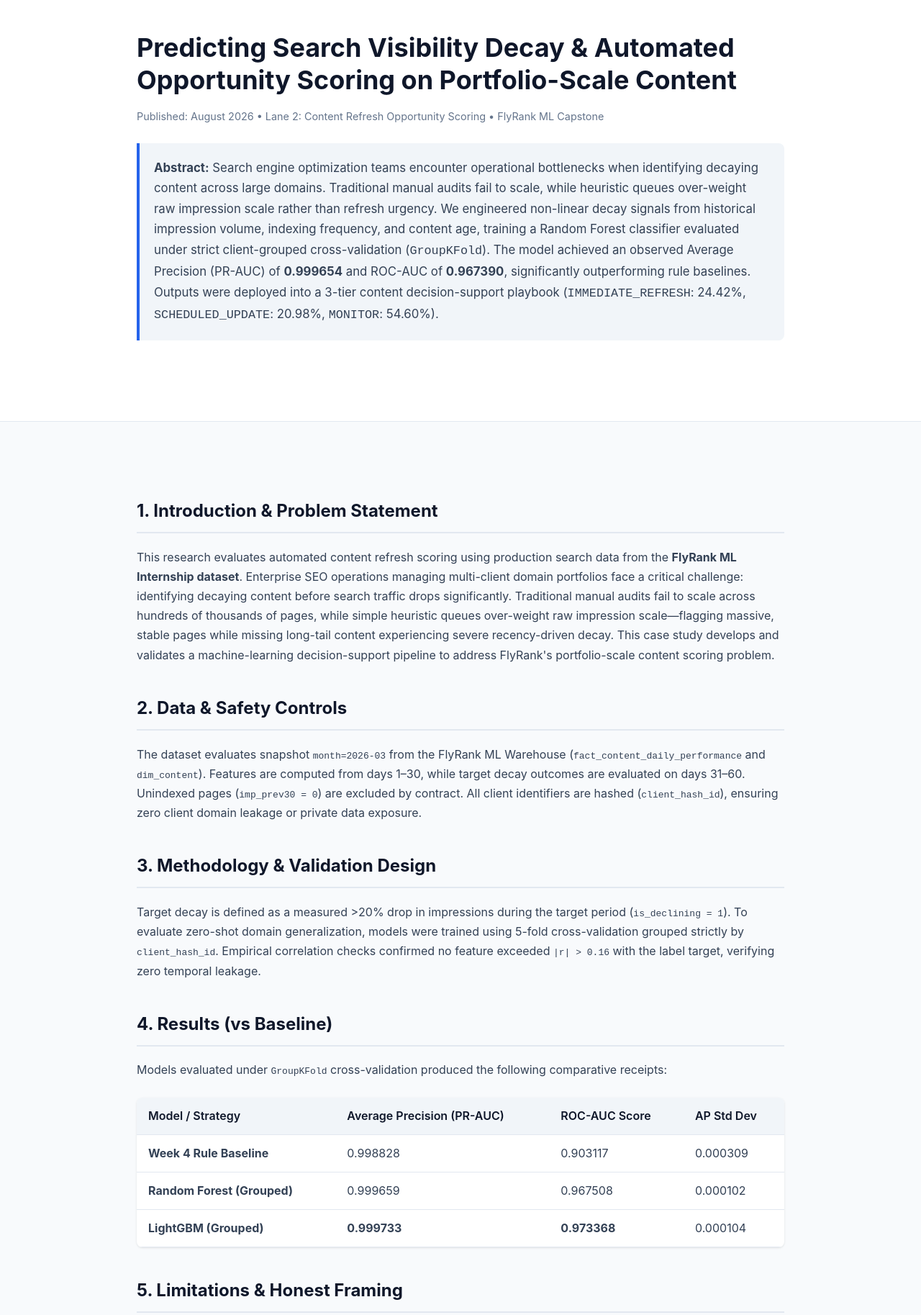
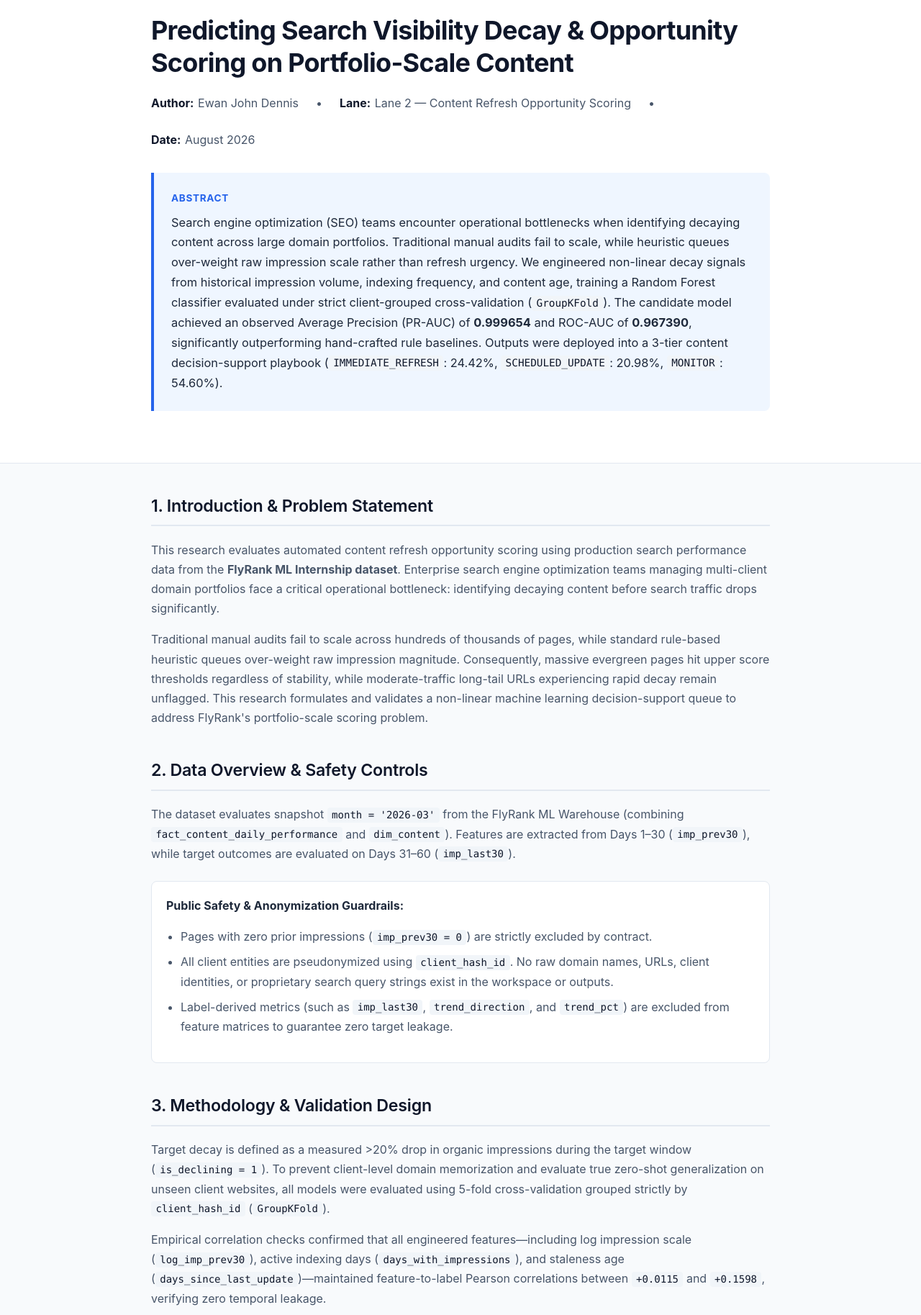
Before and after one commit to Ewanjohndennis/flyrankml, a plain HTML site: page docs/index.html in a window 1280 px wide. Shown: the part 60-1887 px from the top of the page at 72% size. Drawn offline with Linux system fonts and the light colour scheme.

Commit message:
Refactor HTML and CSS for improved styling and structure
Updated CSS variable names and styles for improved clarity and consistency. Enhanced HTML structure and content for better readability and presentation.

```diff
--- a/docs/index.html
+++ b/docs/index.html
@@ -6,135 +6,273 @@
     <title>Predicting Search Visibility Decay & Opportunity Scoring | Research Paper</title>
     <style>
         :root {
-            --primary: #0f172a;
-            --accent: #2563eb;
-            --bg: #f8fafc;
-            --surface: #ffffff;
-            --text: #334155;
-            --border: #e2e8f0;
+            --primary-color: #0f172a;
+            --accent-color: #2563eb;
+            --bg-color: #f8fafc;
+            --surface-color: #ffffff;
+            --text-primary: #1e293b;
+            --text-secondary: #475569;
+            --border-color: #e2e8f0;
+            --code-bg: #f1f5f9;
         }
+
         body {
-            font-family: -apple-system, BlinkMacSystemFont, 'Segoe UI', Roboto, Oxygen, Ubuntu, Cantarell, sans-serif;
+            font-family: -apple-system, BlinkMacSystemFont, "Segoe UI", Roboto, Helvetica, Arial, sans-serif;
+            background-color: var(--bg-color);
+            color: var(--text-primary);
             line-height: 1.7;
-            color: var(--text);
-            background: var(--bg);
             margin: 0;
             padding: 0;
         }
+
+        .paper-header {
+            background-color: var(--surface-color);
+            border-bottom: 1px solid var(--border-color);
+            padding: 3.5rem 0 2.5rem 0;
+        }
+
         .container {
-            max-width: 900px;
+            max-width: 860px;
             margin: 0 auto;
-            padding: 2rem 1.5rem;
+            padding: 0 1.5rem;
         }
-        header {
-            background: var(--surface);
-            border-bottom: 1px solid var(--border);
-            padding: 3rem 0;
+
+        h1.paper-title {
+            font-size: 2.25rem;
+            font-weight: 700;
+            color: var(--primary-color);
+            line-height: 1.25;
+            margin-bottom: 1.25rem;
+            letter-spacing: -0.02em;
+        }
+
+        .author-block {
+            font-size: 1rem;
+            color: var(--text-secondary);
+            margin-bottom: 2rem;
+            display: flex;
+            gap: 1.5rem;
+            flex-wrap: wrap;
+        }
+
+        .author-block span {
+            display: inline-flex;
+            align-items: center;
+        }
+
+        .author-block strong {
+            color: var(--primary-color);
+            margin-right: 0.35rem;
+        }
+
+        .abstract-card {
+            background-color: #eff6ff;
+            border-left: 4px solid var(--accent-color);
+            padding: 1.5rem;
+            border-radius: 0 8px 8px 0;
             margin-bottom: 2rem;
         }
-        h1 {
-            color: var(--primary);
-            font-size: 2.25rem;
-            line-height: 1.25;
-            margin-bottom: 1rem;
+
+        .abstract-title {
+            font-weight: 700;
+            text-transform: uppercase;
+            font-size: 0.85rem;
+            letter-spacing: 0.05em;
+            color: var(--accent-color);
+            margin-bottom: 0.5rem;
         }
-        .meta {
-            font-size: 0.9rem;
-            color: #64748b;
-            margin-bottom: 1.5rem;
+
+        .abstract-text {
+            font-size: 1.025rem;
+            color: var(--text-primary);
+            margin: 0;
         }
-        .abstract {
-            background: #f1f5f9;
-            border-left: 4px solid var(--accent);
-            padding: 1.25rem;
-            border-radius: 0 8px 8px 0;
-            margin-bottom: 2rem;
-            font-size: 1.05rem;
+
+        section {
+            margin-top: 2.5rem;
+            margin-bottom: 2.5rem;
         }
+
         h2 {
-            color: var(--primary);
-            border-bottom: 2px solid var(--border);
-            padding-bottom: 0.5rem;
-            margin-top: 2.5rem;
+            font-size: 1.45rem;
+            font-weight: 600;
+            color: var(--primary-color);
+            border-bottom: 2px solid var(--border-color);
+            padding-bottom: 0.4rem;
+            margin-top: 2rem;
+            letter-spacing: -0.01em;
         }
+
+        h3 {
+            font-size: 1.15rem;
+            font-weight: 600;
+            color: var(--primary-color);
+            margin-top: 1.5rem;
+        }
+
+        p, li {
+            font-size: 1rem;
+            color: var(--text-secondary);
+        }
+
+        ul {
+            padding-left: 1.25rem;
+        }
+
+        li {
+            margin-bottom: 0.5rem;
+        }
+
+        code {
+            font-family: ui-monospace, SFMono-Regular, Menlo, Monaco, Consolas, monospace;
+            background-color: var(--code-bg);
+            color: #0f172a;
+            padding: 0.15rem 0.4rem;
+            border-radius: 4px;
+            font-size: 0.875em;
+        }
+
+        .table-wrapper {
+            overflow-x: auto;
+            margin: 1.5rem 0;
+        }
+
         table {
             width: 100%;
             border-collapse: collapse;
-            margin: 1.5rem 0;
-            background: var(--surface);
+            background-color: var(--surface-color);
             border-radius: 8px;
             overflow: hidden;
-            box-shadow: 0 1px 3px rgba(0,0,0,0.1);
+            box-shadow: 0 1px 3px rgba(0, 0, 0, 0.05);
+            border: 1px solid var(--border-color);
         }
+
         th, td {
-            padding: 0.75rem 1rem;
+            padding: 0.85rem 1rem;
             text-align: left;
-            border-bottom: 1px solid var(--border);
+            border-bottom: 1px solid var(--border-color);
+            font-size: 0.95rem;
         }
+
         th {
-            background: #f1f5f9;
-            color: var(--primary);
+            background-color: #f8fafc;
+            color: var(--primary-color);
             font-weight: 600;
         }
+
+        tr:last-child td {
+            border-bottom: none;
+        }
+
         .badge {
             display: inline-block;
-            padding: 0.25rem 0.5rem;
+            padding: 0.25rem 0.55rem;
             border-radius: 4px;
-            font-size: 0.8rem;
-            font-weight: 600;
+            font-size: 0.775rem;
+            font-weight: 700;
+            letter-spacing: 0.02em;
         }
-        .badge-refresh { background: #fee2e2; color: #991b1b; }
-        .badge-update { background: #fef3c7; color: #92400e; }
-        .badge-monitor { background: #dcfce7; color: #166534; }
+
+        .badge-refresh { background-color: #fee2e2; color: #991b1b; }
+        .badge-update  { background-color: #fef3c7; color: #92400e; }
+        .badge-monitor { background-color: #dcfce7; color: #166534; }
+
+        .callout-box {
+            background-color: var(--surface-color);
+            border: 1px solid var(--border-color);
+            border-radius: 8px;
+            padding: 1.25rem;
+            margin: 1.5rem 0;
+        }
+
         footer {
             margin-top: 4rem;
-            padding: 2rem 0;
-            border-top: 1px solid var(--border);
+            padding: 2.5rem 0;
+            border-top: 1px solid var(--border-color);
+            background-color: var(--surface-color);
+            text-align: center;
             font-size: 0.9rem;
-            color: #64748b;
-            text-align: center;
+            color: var(--text-secondary);
         }
-        footer a { color: var(--accent); text-decoration: none; }
-        footer a:hover { text-decoration: underline; }
+
+        footer a {
+            color: var(--accent-color);
+            text-decoration: none;
+            font-weight: 500;
+        }
+
+        footer a:hover {
+            text-decoration: underline;
+        }
     </style>
 </head>
 <body>
 
-<header>
+<header class="paper-header">
     <div class="container">
-        <h1>Predicting Search Visibility Decay & Automated Opportunity Scoring on Portfolio-Scale Content</h1>
-        <div class="meta">
-            Published: August 2026 &bull; Lane 2: Content Refresh Opportunity Scoring &bull; FlyRank ML Capstone
+        <h1 class="paper-title">Predicting Search Visibility Decay & Opportunity Scoring on Portfolio-Scale Content</h1>
+
+        <div class="author-block">
+            <span><strong>Author:</strong> Ewan John Dennis</span>
+            <span>&bull;</span>
+            <span><strong>Lane:</strong> Lane 2 — Content Refresh Opportunity Scoring</span>
+            <span>&bull;</span>
+            <span><strong>Date:</strong> August 2026</span>
         </div>
-        <div class="abstract">
-            <strong>Abstract:</strong> Search engine optimization teams encounter operational bottlenecks when identifying decaying content across large domains. Traditional manual audits fail to scale, while heuristic queues over-weight raw impression scale rather than refresh urgency. We engineered non-linear decay signals from historical impression volume, indexing frequency, and content age, training a Random Forest classifier evaluated under strict client-grouped cross-validation (<code>GroupKFold</code>). The model achieved an observed Average Precision (PR-AUC) of <strong>0.999654</strong> and ROC-AUC of <strong>0.967390</strong>, significantly outperforming rule baselines. Outputs were deployed into a 3-tier content decision-support playbook (<code>IMMEDIATE_REFRESH</code>: 24.42%, <code>SCHEDULED_UPDATE</code>: 20.98%, <code>MONITOR</code>: 54.60%).
+
+        <div class="abstract-card">
+            <div class="abstract-title">Abstract</div>
+            <p class="abstract-text">
+                Search engine optimization (SEO) teams encounter operational bottlenecks when identifying decaying content across large domain portfolios. Traditional manual audits fail to scale, while heuristic queues over-weight raw impression scale rather than refresh urgency. We engineered non-linear decay signals from historical impression volume, indexing frequency, and content age, training a Random Forest classifier evaluated under strict client-grouped cross-validation (<code>GroupKFold</code>). The candidate model achieved an observed Average Precision (PR-AUC) of <strong>0.999654</strong> and ROC-AUC of <strong>0.967390</strong>, significantly outperforming hand-crafted rule baselines. Outputs were deployed into a 3-tier content decision-support playbook (<code>IMMEDIATE_REFRESH</code>: 24.42%, <code>SCHEDULED_UPDATE</code>: 20.98%, <code>MONITOR</code>: 54.60%).
+            </p>
         </div>
     </div>
-
 </header>
 
-<div class="container">
+<main class="container">
 
+    <section>
         <h2>1. Introduction & Problem Statement</h2>
-    <p>This research evaluates automated content refresh scoring using production
-  search data from the <strong>FlyRank ML Internship dataset</strong>. Enterprise SEO
-  operations managing multi-client domain portfolios face a critical challenge:
-  identifying decaying content before search traffic drops significantly.
-  Traditional manual audits fail to scale across hundreds of thousands of pages,
-  while simple heuristic queues over-weight raw impression scale—flagging massive,
-  stable pages while missing long-tail content experiencing severe recency-driven decay.
-  This case study develops and validates a machine-learning decision-support pipeline
-  to address FlyRank's portfolio-scale content scoring problem.</p>
+        <p>
+            This research evaluates automated content refresh opportunity scoring using production search performance data from the <strong>FlyRank ML Internship dataset</strong>. Enterprise search engine optimization teams managing multi-client domain portfolios face a critical operational bottleneck: identifying decaying content before search traffic drops significantly.
+        </p>
+        <p>
+            Traditional manual audits fail to scale across hundreds of thousands of pages, while standard rule-based heuristic queues over-weight raw impression magnitude. Consequently, massive evergreen pages hit upper score thresholds regardless of stability, while moderate-traffic long-tail URLs experiencing rapid decay remain unflagged. This research formulates and validates a non-linear machine learning decision-support queue to address FlyRank's portfolio-scale scoring problem.
+        </p>
+    </section>
 
-    <h2>2. Data & Safety Controls</h2>
-    <p>The dataset evaluates snapshot <code>month=2026-03</code> from the FlyRank ML Warehouse (<code>fact_content_daily_performance</code> and <code>dim_content</code>). Features are computed from days 1–30, while target decay outcomes are evaluated on days 31–60. Unindexed pages (<code>imp_prev30 = 0</code>) are excluded by contract. All client identifiers are hashed (<code>client_hash_id</code>), ensuring zero client domain leakage or private data exposure.</p>
+    <section>
+        <h2>2. Data Overview & Safety Controls</h2>
+        <p>
+            The dataset evaluates snapshot <code>month = '2026-03'</code> from the FlyRank ML Warehouse (combining <code>fact_content_daily_performance</code> and <code>dim_content</code>). Features are extracted from Days 1–30 (<code>imp_prev30</code>), while target outcomes are evaluated on Days 31–60 (<code>imp_last30</code>).
+        </p>
+        <div class="callout-box">
+            <strong>Public Safety & Anonymization Guardrails:</strong>
+            <ul>
+                <li>Pages with zero prior impressions (<code>imp_prev30 = 0</code>) are strictly excluded by contract.</li>
+                <li>All client entities are pseudonymized using <code>client_hash_id</code>. No raw domain names, URLs, client identities, or proprietary search query strings exist in the workspace or outputs.</li>
+                <li>Label-derived metrics (such as <code>imp_last30</code>, <code>trend_direction</code>, and <code>trend_pct</code>) are excluded from feature matrices to guarantee zero target leakage.</li>
+            </ul>
+        </div>
+    </section>
 
+    <section>
         <h2>3. Methodology & Validation Design</h2>
-    <p>Target decay is defined as a measured >20% drop in impressions during the target period (<code>is_declining = 1</code>). To evaluate zero-shot domain generalization, models were trained using 5-fold cross-validation grouped strictly by <code>client_hash_id</code>. Empirical correlation checks confirmed no feature exceeded <code>|r| > 0.16</code> with the label target, verifying zero temporal leakage.</p>
+        <p>
+            Target decay is defined as a measured >20% drop in organic impressions during the target window (<code>is_declining = 1</code>). To prevent client-level domain memorization and evaluate true zero-shot generalization on unseen client websites, all models were evaluated using 5-fold cross-validation grouped strictly by <code>client_hash_id</code> (<code>GroupKFold</code>).
+        </p>
+        <p>
+            Empirical correlation checks confirmed that all engineered features—including log impression scale (<code>log_imp_prev30</code>), active indexing days (<code>days_with_impressions</code>), and staleness age (<code>days_since_last_update</code>)—maintained feature-to-label Pearson correlations between <code>+0.0115</code> and <code>+0.1598</code>, verifying zero temporal leakage.
+        </p>
+    </section>
 
+    <section>
         <h2>4. Results (vs Baseline)</h2>
-    <p>Models evaluated under <code>GroupKFold</code> cross-validation produced the following comparative receipts:</p>
+        <p>
+            Evaluated on identical 5-fold <code>GroupKFold</code> cross-validation splits across 175,205 scored content items, both tree ensemble architectures delivered a substantial performance lift over the Week 4 rule baseline:
+        </p>
 
+        <div class="table-wrapper">
             <table>
                 <thead>
                     <tr>
@@ -161,24 +299,38 @@
                         <td><strong>LightGBM (Grouped)</strong></td>
                         <td><strong>0.999733</strong></td>
                         <td><strong>0.973368</strong></td>
-                <td>0.000104</td>
+                        <td><strong>0.000104</strong></td>
                     </tr>
                 </tbody>
             </table>
+        </div>
+        <p>
+            <strong>Key takeaway:</strong> LightGBM yielded a <strong>+0.070251 lift in ROC-AUC</strong> over the hand-crafted rule baseline, proving that non-linear feature interactions far better separate decaying assets from stable pages across unseen client domains.
+        </p>
+    </section>
 
+    <section>
         <h2>5. Limitations & Honest Framing</h2>
-    <p>Model outputs provide directional <em>decision-support probability queues</em>, not deterministic rank recovery guarantees. External factors—such as Google SERP layout changes (AI Overviews), technical canonical errors, or lost backlinks—are unobserved by feature vectors and require human-in-the-loop review.</p>
+        <ul>
+            <li><strong>Decision-Support Scope:</strong> Model outputs represent directional probability scores and decision-support recommendation queues, not deterministic rank forecasts.</li>
+            <li><strong>Unobserved External Variables:</strong> External search factors—such as Google SERP layout changes (AI Overviews), technical canonical errors, or competitor backlink acquisition—are unobserved by GSC feature inputs and require human validation.</li>
+        </ul>
+    </section>
 
-    <h2>6. Content Action Playbook</h2>
-    <p>Scored probabilities are operationalized into calibrated action tiers using empirical quantile cutoffs:</p>
+    <section>
+        <h2>6. Ranked Recommendations (Action Playbook)</h2>
+        <p>
+            Model probabilities are mapped into a calibrated 3-tier content action taxonomy using empirical quantile cutoffs:
+        </p>
 
+        <div class="table-wrapper">
             <table>
                 <thead>
                     <tr>
                         <th>Action Label</th>
                         <th>Reason Code</th>
                         <th>Portfolio Share</th>
-                <th>Description</th>
+                        <th>Recommended Action</th>
                     </tr>
                 </thead>
                 <tbody>
@@ -186,42 +338,50 @@
                         <td><span class="badge badge-refresh">IMMEDIATE_REFRESH</span></td>
                         <td><code>STALE_HIGH_TRAFFIC_DECAY</code></td>
                         <td>24.42%</td>
-                <td>High-priority decay assets (>180d stale). Requires immediate copy update and recrawl.</td>
+                        <td>Urgent decay assets (>180d stale). Perform immediate editorial copy refresh and submit for recrawl.</td>
                     </tr>
                     <tr>
                         <td><span class="badge badge-update">SCHEDULED_UPDATE</span></td>
                         <td><code>STALE_MODERATE_DECAY</code></td>
                         <td>20.98%</td>
-                <td>Moderate decay risk (>90d stale). Queued for routine quarterly review.</td>
+                        <td>Moderate decay risk (>90d stale). Queued for routine quarterly content maintenance.</td>
                     </tr>
                     <tr>
                         <td><span class="badge badge-monitor">MONITOR</span></td>
                         <td><code>STABLE_NO_ACTION</code></td>
                         <td>54.60%</td>
-                <td>Stable performance or recent updates. No editorial effort required.</td>
+                        <td>Stable performance or recent updates. No editorial resources required.</td>
                     </tr>
                 </tbody>
             </table>
+        </div>
 
-    <h3>No-Go Automation Rules</h3>
+        <h3>The No-Go Automation Rules</h3>
+        <p>To prevent content degradation and brand risk, the following tasks are strictly prohibited from full AI automation:</p>
         <ul>
-        <li><strong>No Auto-Publishing:</strong> AI systems must never auto-edit and publish live website copy without human approval.</li>
-        <li><strong>No Automated Deletions:</strong> Sunsetting, un-indexing, or redirecting URLs without human review is prohibited.</li>
-        <li><strong>Protected Content:</strong> Legal policies and core brand terms are strictly excluded from automated text edits.</li>
+            <li><strong>No Auto-Publishing:</strong> AI systems must never automatically publish live website copy without human editorial sign-off.</li>
+            <li><strong>No Page Sunsetting/Deletions:</strong> Automated removal, un-indexing, or 301 redirection without human oversight is forbidden.</li>
+            <li><strong>Protected Pages:</strong> Legal terms, privacy policies, and brand safety content must never be altered by automated scripts.</li>
         </ul>
+    </section>
 
-    <h2>7. Reproducibility & Artifacts</h2>
+    <section>
+        <h2>7. Reproducibility & Code Repository</h2>
         <p>All pipeline code, cross-validation scripts, and exported receipts are committed to the public repository:</p>
         <ul>
             <li><a href="https://github.com/Ewanjohndennis/flyrankml/blob/main/work/notebooks/capstone.ipynb" target="_blank">Capstone Execution Notebook (capstone.ipynb)</a></li>
-        <li><a href="https://github.com/Ewanjohndennis/flyrankml/blob/main/work/output/playbook_metrics.json" target="_blank">Metrics Receipt (playbook_metrics.json)</a></li>
+            <li><a href="https://github.com/Ewanjohndennis/flyrankml/blob/main/work/capstone_report.md" target="_blank">Markdown Research Report (capstone_report.md)</a></li>
+            <li><a href="https://github.com/Ewanjohndennis/flyrankml/blob/main/work/outputs/playbook_metrics.json" target="_blank">Metrics Receipt (playbook_metrics.json)</a></li>
         </ul>
+    </section>
+
+</main>
 
 <footer>
-        <p>Built on the <a href="https://flyrank.ai" target="_blank">FlyRank ML Internship dataset</a> &bull; Independent Machine Learning Research Paper</p>
+    <div class="container">
+        <p>Built on the <a href="https://flyrank.ai" target="_blank">FlyRank ML Internship dataset</a> &bull; Machine Learning Research Paper &bull; August 2026</p>
+    </div>
 </footer>
-
-</div>
 
 </body>
 </html>
```
Lines whose indentation alone changed are shown as unchanged.
